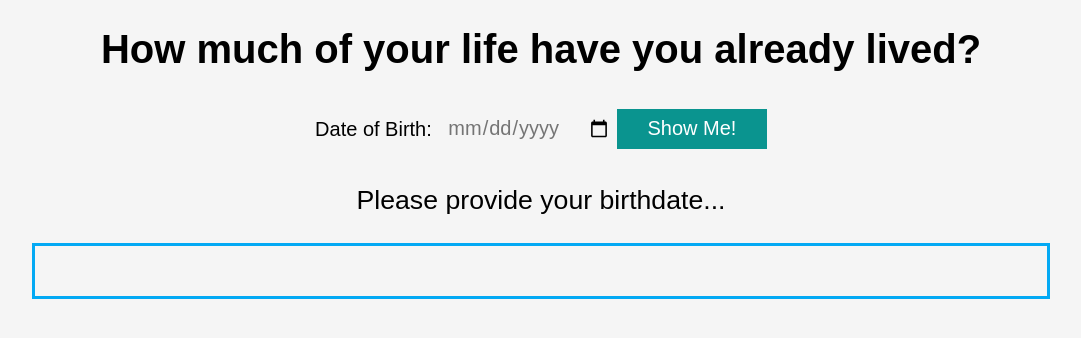
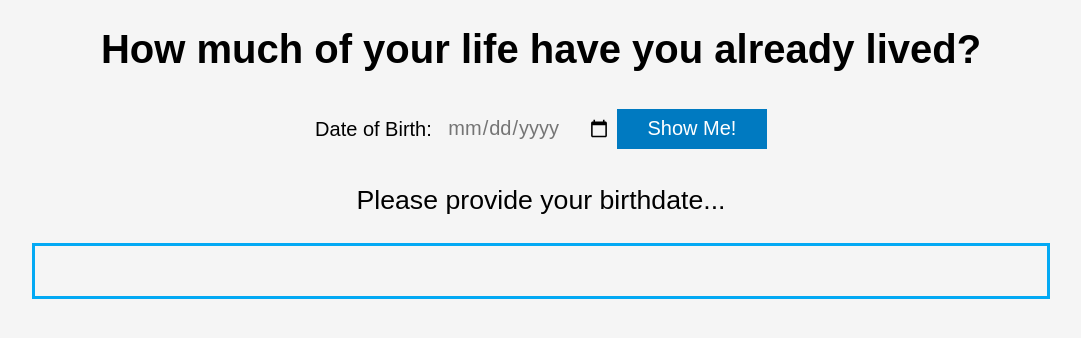
Before and after one commit to krrisztian/howMuchHaveYouLived, a plain HTML site: page index.html in a window 1280 px wide. In both pictures the pointer is over the button "Show Me!". Shown: the whole page, without its empty margins (99-1180 px from the left). Drawn offline with Linux system fonts and the light colour scheme.

Commit message:
update button hover color

```diff
--- a/stylesheet.css
+++ b/stylesheet.css
@@ -45,7 +45,7 @@ body {
 }
 
 #gobutton:hover {
-	background: #0A948F;
+	background: #007ac1;
 }
 
 #dob {
```
